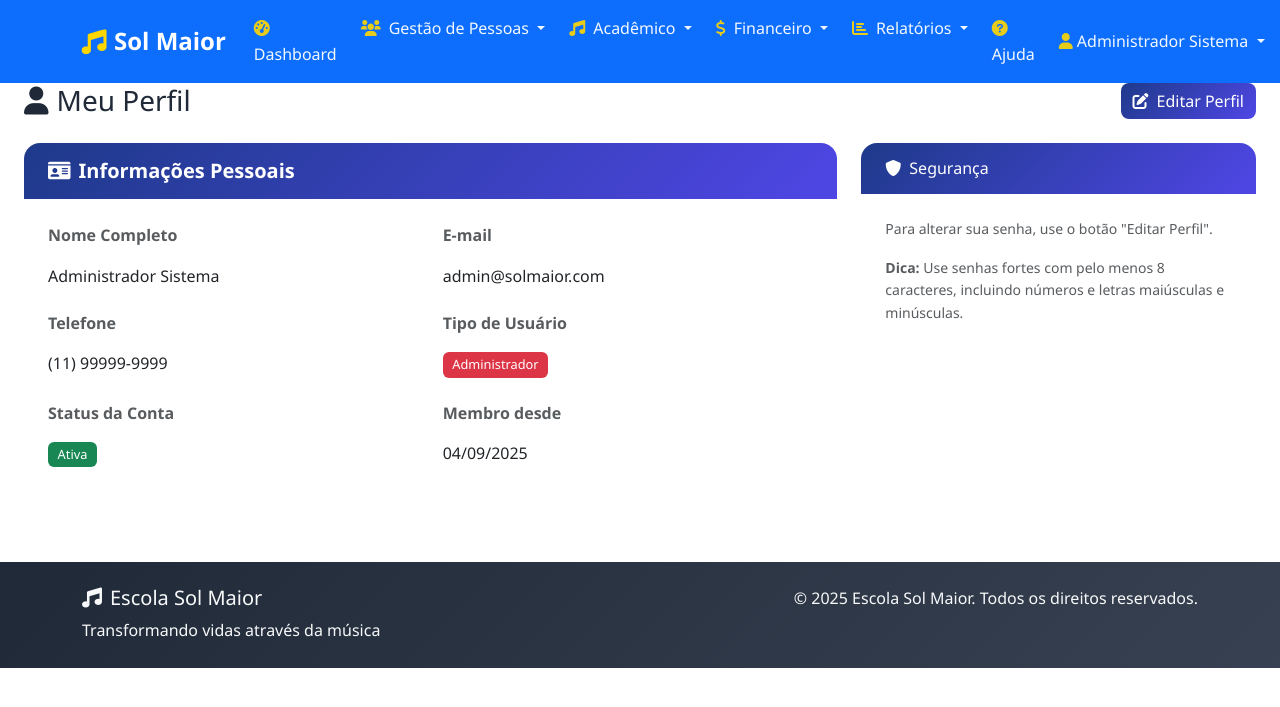
After one commit to pgup-sistemas/MusicMaestro, a Flask app: page /profile in a window 1280 px wide. The commit adds this page. Shown: the top 707 px of the page. Run offline with Flask 3, Linux system fonts and the light colour scheme; a user stored in the database is signed in.

Commit message:
Assistant checkpoint: Corrigir erro datetime, adicionar Help e implementar perfil
Assistant generated file changes:
- routes.py: Corrigir erro datetime no template quick_enroll, Adicionar rotas para perfil do usuário, Adicionar importação do formulário EditProfileForm
- templates/base.html: Adicionar link Help no menu de navegação, Atualizar link do perfil para funcional
- forms.py: Adicionar formulário para edição de perfil
- templates/profile.html: Criar template para visualizar perfil
- templates/edit_profile.html: Criar template para editar perfil

---

User prompt:

-corrija error anexo;
-não encontrei o acesso para help de primeiros passos no sistema;
-a funcionalidade de perfil admin, ainda não foi implementada;

Replit-Commit-Author: Assistant
Replit-Commit-Session-Id: 0dbc947b-5d8d-43d4-9333-a3bb69729d4a

```diff
--- a/routes.py
+++ b/routes.py
@@ -1041,6 +1041,46 @@ def teacher_schedule(teacher_id):
                          user=user,
                          schedules=schedules)
 
+# Profile routes
+@main.route('/profile')
+@login_required
+def profile():
+    return render_template('profile.html', user=current_user)
+
+@main.route('/profile/edit', methods=['GET', 'POST'])
+@login_required
+def edit_profile():
+    form = EditProfileForm()
+
+    # Pre-populate form with current user data
+    if request.method == 'GET':
+        form.full_name.data = current_user.full_name
+        form.email.data = current_user.email
+        form.phone.data = current_user.phone
+
+    if form.validate_on_submit():
+        # Check if email is already taken by another user
+        if form.email.data != current_user.email:
+            existing_user = User.query.filter_by(email=form.email.data).first()
+            if existing_user:
+                flash('Este e-mail já está em uso por outro usuário.', 'danger')
+                return render_template('edit_profile.html', form=form)
+
+        # Update user data
+        current_user.full_name = form.full_name.data
+        current_user.email = form.email.data
+        current_user.phone = form.phone.data
+
+        # Update password if provided
+        if form.password.data:
+            current_user.password_hash = generate_password_hash(form.password.data)
+
+        db.session.commit()
+        flash('Perfil atualizado com sucesso!', 'success')
+        return redirect(url_for('main.profile'))
+
+    return render_template('edit_profile.html', form=form)
+
 # API Routes for AJAX calls
 @admin.route('/api/available-students/<int:course_id>')
 @login_required
@@ -1213,7 +1253,7 @@ def quick_enroll():
     students = db.session.query(Student, User).join(User, Student.user_id == User.id).filter(User.is_active == True).all()
     courses = Course.query.filter_by(is_active=True).all()
 
-    return render_template('admin/quick_enroll.html', students=students, courses=courses)
+    return render_template('admin/quick_enroll.html', students=students, courses=courses, datetime=datetime)
 
 @admin.route('/reports')
 @login_required
--- a/templates/base.html
+++ b/templates/base.html
@@ -97,6 +97,11 @@
                                     </a></li>
                                 </ul>
                             </li>
+                            <li class="nav-item">
+                                <a class="nav-link" href="{{ url_for('public.help') }}">
+                                    <i class="fas fa-question-circle me-2"></i>Ajuda
+                                </a>
+                            </li>
                         {% elif current_user.user_type == 'student' %}
                             <li class="nav-item">
                                 <a class="nav-link" href="{{ url_for('student.dashboard') }}">
@@ -146,7 +151,7 @@
                                 <i class="fas fa-user me-1"></i>{{ current_user.full_name }}
                             </a>
                             <ul class="dropdown-menu">
-                                <li><a class="dropdown-item" href="#"><i class="fas fa-cog me-1"></i>Perfil</a></li>
+                                <li><a class="dropdown-item" href="{{ url_for('main.profile') }}"><i class="fas fa-cog me-1"></i>Perfil</a></li>
                                 <li><hr class="dropdown-divider"></li>
                                 <li><a class="dropdown-item" href="{{ url_for('auth.logout') }}"><i class="fas fa-sign-out-alt me-1"></i>Sair</a></li>
                             </ul>
--- /dev/null
+++ b/templates/profile.html
@@ -0,0 +1,146 @@
+
+{% extends "base.html" %}
+
+{% block title %}Meu Perfil - Escola Sol Maior{% endblock %}
+
+{% block content %}
+<div class="container-fluid">
+    <div class="row">
+        <div class="col-12">
+            <div class="d-flex justify-content-between align-items-center mb-4">
+                <h1 class="h3 mb-0">
+                    <i class="fas fa-user me-2"></i>Meu Perfil
+                </h1>
+                <a href="{{ url_for('main.edit_profile') }}" class="btn btn-primary">
+                    <i class="fas fa-edit me-2"></i>Editar Perfil
+                </a>
+            </div>
+        </div>
+    </div>
+
+    <div class="row">
+        <div class="col-md-8">
+            <div class="card">
+                <div class="card-header">
+                    <h5 class="mb-0">
+                        <i class="fas fa-id-card me-2"></i>Informações Pessoais
+                    </h5>
+                </div>
+                <div class="card-body">
+                    <div class="row">
+                        <div class="col-md-6 mb-3">
+                            <label class="form-label text-muted">Nome Completo</label>
+                            <p class="form-control-plaintext">{{ user.full_name }}</p>
+                        </div>
+                        <div class="col-md-6 mb-3">
+                            <label class="form-label text-muted">E-mail</label>
+                            <p class="form-control-plaintext">{{ user.email }}</p>
+                        </div>
+                        <div class="col-md-6 mb-3">
+                            <label class="form-label text-muted">Telefone</label>
+                            <p class="form-control-plaintext">{{ user.phone or 'Não informado' }}</p>
+                        </div>
+                        <div class="col-md-6 mb-3">
+                            <label class="form-label text-muted">Tipo de Usuário</label>
+                            <p class="form-control-plaintext">
+                                {% if user.user_type == 'admin' %}
+                                    <span class="badge bg-danger">Administrador</span>
+                                {% elif user.user_type == 'secretary' %}
+                                    <span class="badge bg-warning">Secretário</span>
+                                {% elif user.user_type == 'teacher' %}
+                                    <span class="badge bg-info">Professor</span>
+                                {% elif user.user_type == 'student' %}
+                                    <span class="badge bg-success">Aluno</span>
+                                {% endif %}
+                            </p>
+                        </div>
+                        <div class="col-md-6 mb-3">
+                            <label class="form-label text-muted">Status da Conta</label>
+                            <p class="form-control-plaintext">
+                                {% if user.is_active %}
+                                    <span class="badge bg-success">Ativa</span>
+                                {% else %}
+                                    <span class="badge bg-danger">Inativa</span>
+                                {% endif %}
+                            </p>
+                        </div>
+                        <div class="col-md-6 mb-3">
+                            <label class="form-label text-muted">Membro desde</label>
+                            <p class="form-control-plaintext">{{ user.created_at.strftime('%d/%m/%Y') }}</p>
+                        </div>
+                    </div>
+                </div>
+            </div>
+        </div>
+
+        <div class="col-md-4">
+            <div class="card">
+                <div class="card-header">
+                    <h6 class="mb-0">
+                        <i class="fas fa-shield-alt me-2"></i>Segurança
+                    </h6>
+                </div>
+                <div class="card-body">
+                    <p class="small text-muted">
+                        Para alterar sua senha, use o botão "Editar Perfil".
+                    </p>
+                    <p class="small text-muted">
+                        <strong>Dica:</strong> Use senhas fortes com pelo menos 8 caracteres, incluindo números e letras maiúsculas e minúsculas.
+                    </p>
+                </div>
+            </div>
+
+            {% if user.user_type == 'student' and user.student_profile %}
+            <div class="card mt-3">
+                <div class="card-header">
+                    <h6 class="mb-0">
+                        <i class="fas fa-graduation-cap me-2"></i>Informações do Aluno
+                    </h6>
+                </div>
+                <div class="card-body">
+                    {% if user.student_profile.birth_date %}
+                    <p class="small">
+                        <strong>Data de Nascimento:</strong><br>
+                        {{ user.student_profile.birth_date.strftime('%d/%m/%Y') }}
+                    </p>
+                    {% endif %}
+                    {% if user.student_profile.emergency_contact %}
+                    <p class="small">
+                        <strong>Contato de Emergência:</strong><br>
+                        {{ user.student_profile.emergency_contact }}
+                        {% if user.student_profile.emergency_phone %}
+                        <br>{{ user.student_profile.emergency_phone }}
+                        {% endif %}
+                    </p>
+                    {% endif %}
+                </div>
+            </div>
+            {% endif %}
+
+            {% if user.user_type == 'teacher' and user.teacher_profile %}
+            <div class="card mt-3">
+                <div class="card-header">
+                    <h6 class="mb-0">
+                        <i class="fas fa-chalkboard-teacher me-2"></i>Informações do Professor
+                    </h6>
+                </div>
+                <div class="card-body">
+                    {% if user.teacher_profile.specialization %}
+                    <p class="small">
+                        <strong>Especialização:</strong><br>
+                        {{ user.teacher_profile.specialization }}
+                    </p>
+                    {% endif %}
+                    {% if user.teacher_profile.hourly_rate %}
+                    <p class="small">
+                        <strong>Valor Hora/Aula:</strong><br>
+                        R$ {{ "%.2f"|format(user.teacher_profile.hourly_rate) }}
+                    </p>
+                    {% endif %}
+                </div>
+            </div>
+            {% endif %}
+        </div>
+    </div>
+</div>
+{% endblock %}
```
Also changed, not shown: forms.py (+33 -9 lines), templates/edit_profile.html (added, +125 -0 lines).
